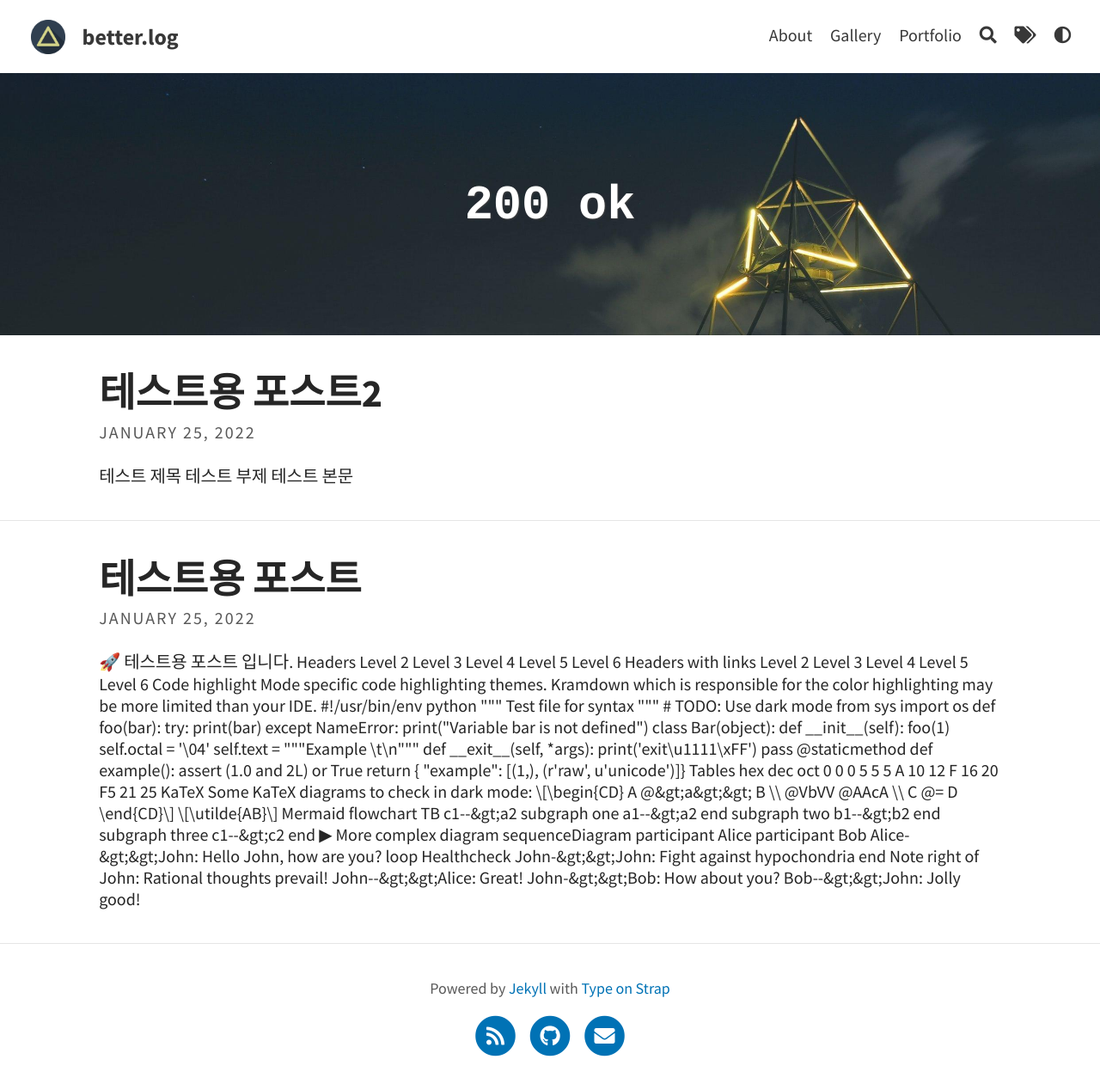
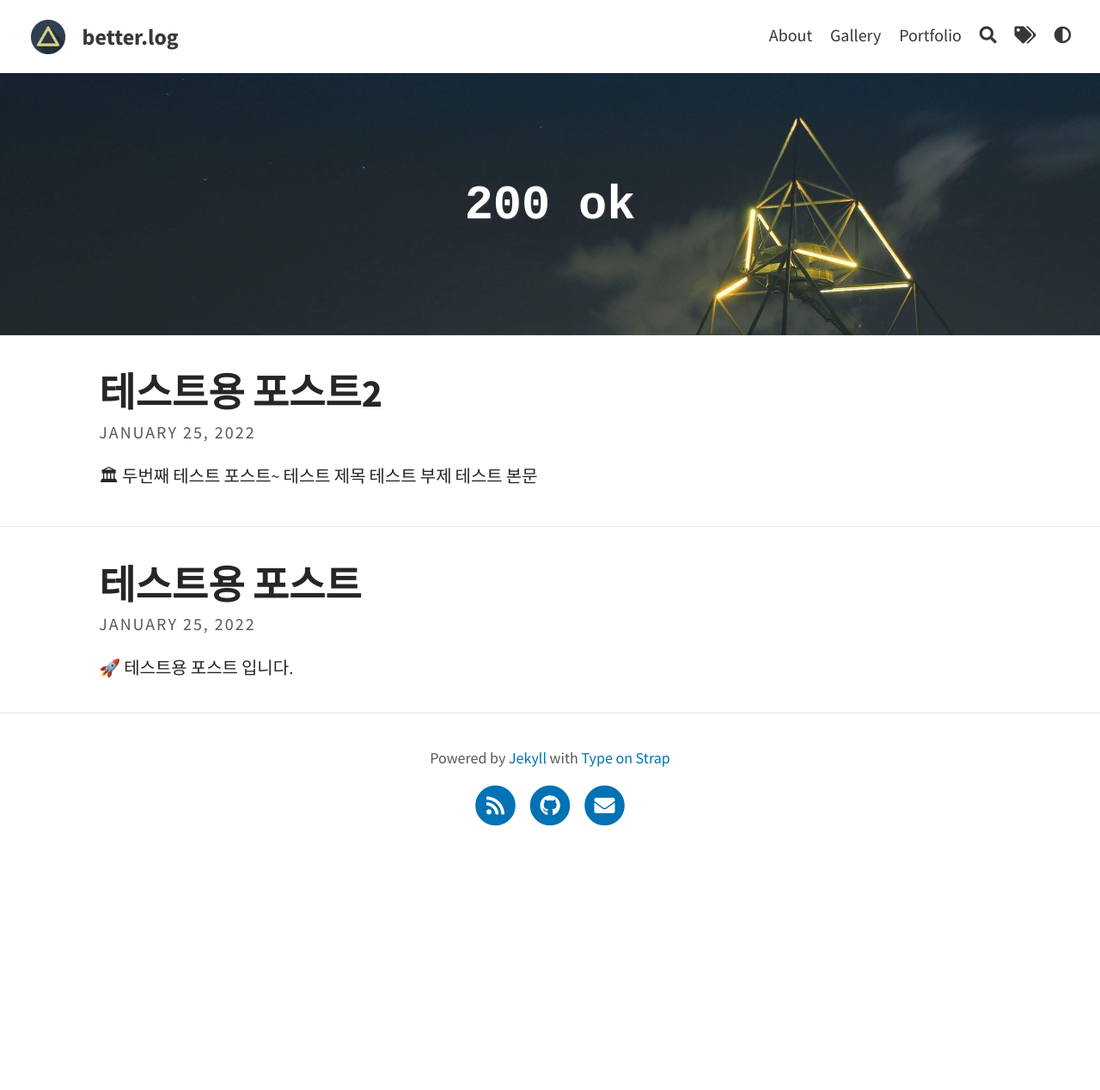
Before and after one commit to BETTERFUTURE4/betterfuture4.github.io, a Jekyll site: the page built from index.html, in a window 1280 px wide. Shown: the whole page at 86% size. Built offline with Jekyll 4.4.1, drawn with Linux system fonts in a browser that asks for light colours; the list of posts is cut into pages by our own code; after the commit the page ends 1000 px from its top, so only the background shows below that; part of the change alters nothing that is shown.

Commit message:
포스트 요약 설정

```diff
--- a/_posts/2022-01-25-trial.md
+++ b/_posts/2022-01-25-trial.md
@@ -6,14 +6,14 @@ color: rgb(250, 50, 50)
 hide_title: false
 feature-img: assets/img/feature-img/story.jpeg
 tags: [Katex, Mermaid, Markdown]
-excerpt_separator: <!--more-->
+excerpt_separator: <!--break-->
 categories: Demo
 ---
 
 
 
 🚀 테스트용 포스트 입니다.
-
+<!--break-->
 
 
 # Headers
--- a/_posts/2022-01-25-trial2.md
+++ b/_posts/2022-01-25-trial2.md
@@ -11,6 +11,9 @@ categories: Demo
 
 ---
 
+🏛 두번째 테스트 포스트~
+<!--break-->
+
 # 테스트 제목
 
 ## 테스트 부제
```
